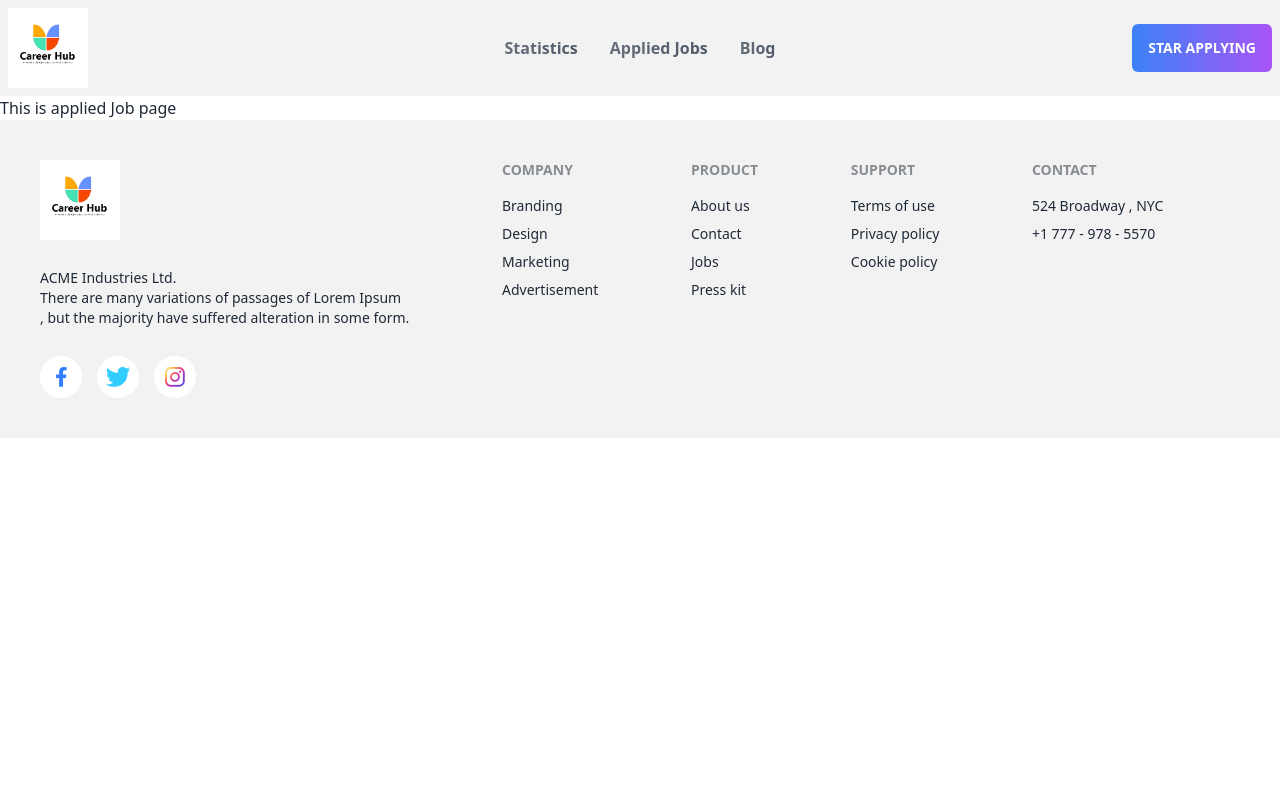
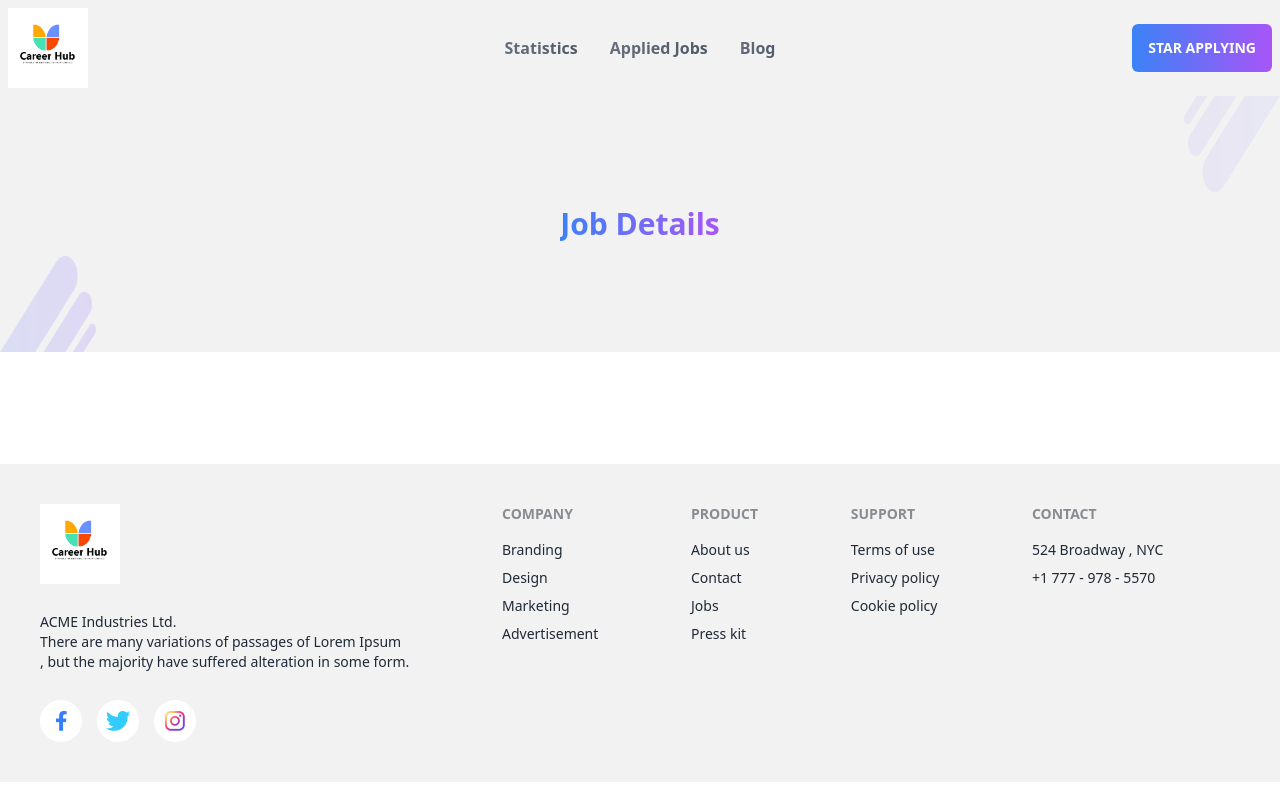
Before and after one commit to Ak-Rakib/Career-hub, a React (Vite) app: page /appliedJob in a window 1280 px wide. Built offline with nearby package versions, Linux system fonts and the light colour scheme.

Commit message:
new style added of every route

```diff
--- a/src/Components/Navbar/Navbar.jsx
+++ b/src/Components/Navbar/Navbar.jsx
@@ -29,7 +29,9 @@ const Navbar = () => {
               className="menu menu-compact dropdown-content mt-3 p-2 shadow bg-base-100 rounded-box w-52"
             >
               <li>
-                <img className="w-20" src={logo} alt="" />
+                <Link to="/">
+                  <img className="w-20" src={logo} alt="" />
+                </Link>
               </li>
               <li>
                 <Link to="/statistics">Statistics</Link>
@@ -43,18 +45,20 @@ const Navbar = () => {
               </li>
             </ul>
           </div>
-          <Link to="/"><img className="w-20 hidden sm:block"  src={logo} alt="" /></Link>
+          <Link to="/">
+            <img className="w-20 hidden sm:block" src={logo} alt="" />
+          </Link>
         </div>
         <div className="navbar-center hidden lg:flex">
           <ul className="menu menu-horizontal px-1 font-semibold">
             <li className="bg-gradient-to-r from-gray-500 to-gray-600 hover:from-blue-500 hover:to-purple-500 text-transparent bg-clip-text">
-            <Link to="/statistics">Statistics</Link>
+              <Link to="/statistics">Statistics</Link>
             </li>
             <li className="bg-gradient-to-r from-gray-500 to-gray-600 hover:from-blue-500 hover:to-purple-500 text-transparent bg-clip-text">
-            <Link to="/appliedJob">Applied Jobs</Link>
+              <Link to="/appliedJob">Applied Jobs</Link>
             </li>
             <li className="bg-gradient-to-r from-gray-500 to-gray-600 hover:from-blue-500 hover:to-purple-500 text-transparent bg-clip-text">
-            <Link to="/blog">Blog</Link>
+              <Link to="/blog">Blog</Link>
             </li>
           </ul>
         </div>
--- a/src/Pages/AppliedJob/AppliedJob.jsx
+++ b/src/Pages/AppliedJob/AppliedJob.jsx
@@ -1,9 +1,15 @@
 import React from 'react';
+import vector from '../../assets/All Images/Vector.png'
+import vector1 from '../../assets/All Images/Vector-1.png'
 
 const AppliedJob = () => {
     return (
         <div>
-            This is applied Job page
+            <div className="relative bg-base-200 h-64 mb-28 flex items-center justify-center">
+                <h1 className='text-3xl font-semibold bg-gradient-to-r from-blue-500 to-purple-500 text-transparent bg-clip-text'>Job Details</h1>
+                <img src={vector1} alt="" className='absolute top-0 right-0 h-24 w-24'/>
+                <img src={vector} alt="" className='absolute bottom-0 left-0 h-24 w-24'/>
+            </div>
         </div>
     );
 };
--- a/src/Pages/Blog/Blog.jsx
+++ b/src/Pages/Blog/Blog.jsx
@@ -1,9 +1,15 @@
 import React from 'react';
+import vector from '../../assets/All Images/Vector.png'
+import vector1 from '../../assets/All Images/Vector-1.png'
 
 const Blog = () => {
     return (
         <div>
-            This is blog page
+            <div className="relative bg-base-200 h-64 mb-28 flex items-center justify-center">
+                <h1 className='text-3xl font-semibold bg-gradient-to-r from-blue-500 to-purple-500 text-transparent bg-clip-text'>Blog Details</h1>
+                <img src={vector1} alt="" className='absolute top-0 right-0 h-24 w-24'/>
+                <img src={vector} alt="" className='absolute bottom-0 left-0 h-24 w-24'/>
+            </div>
         </div>
     );
 };
--- a/src/Pages/Statistics/Statistics.jsx
+++ b/src/Pages/Statistics/Statistics.jsx
@@ -1,9 +1,15 @@
 import React from 'react';
+import vector from '../../assets/All Images/Vector.png'
+import vector1 from '../../assets/All Images/Vector-1.png'
 
 const Statistics = () => {
     return (
         <div>
-            This is statistics
+            <div className="relative bg-base-200 h-64 mb-28 flex items-center justify-center">
+                <h1 className='text-3xl font-semibold bg-gradient-to-r from-blue-500 to-purple-500 text-transparent bg-clip-text'>Statistics</h1>
+                <img src={vector1} alt="" className='absolute top-0 right-0 h-24 w-24'/>
+                <img src={vector} alt="" className='absolute bottom-0 left-0 h-24 w-24'/>
+            </div>
         </div>
     );
 };
```
